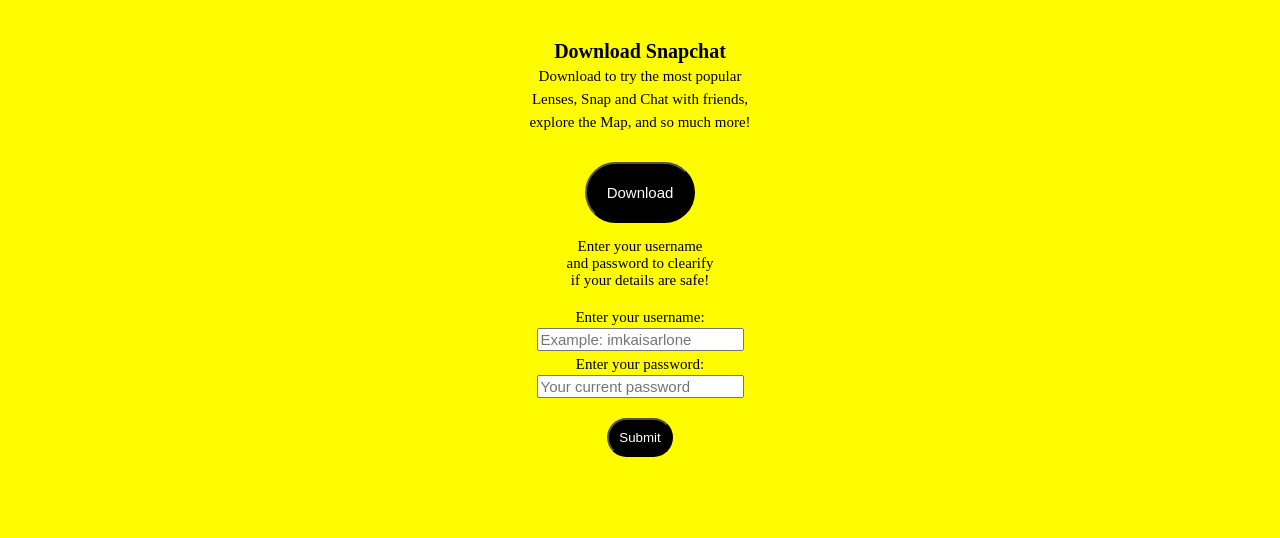
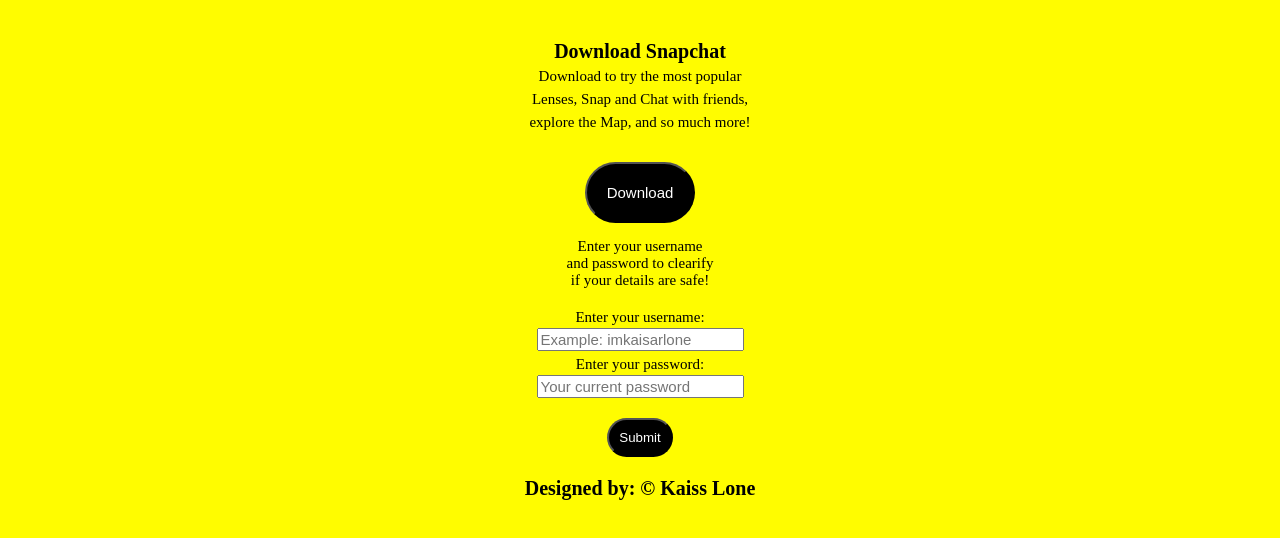
Before and after one commit to kaisu0255/snapchat-clone, a plain HTML site: page index.html in a window 1280 px wide. Shown: the part 90-628 px from the top of the page. Drawn offline with Linux system fonts and the light colour scheme.

Commit message:
Update index.html
I have updated the file and I wrote more details in the site for the better understanding

```diff
--- a/index.html
+++ b/index.html
@@ -46,6 +46,10 @@
             <input type="submit" id="but" >
 
         </form>
+        <div class="">
+            <p>Designed by: &#169; Kaiss Lone</p>
+
+        </div>
     </div>
 
 </body>
```
